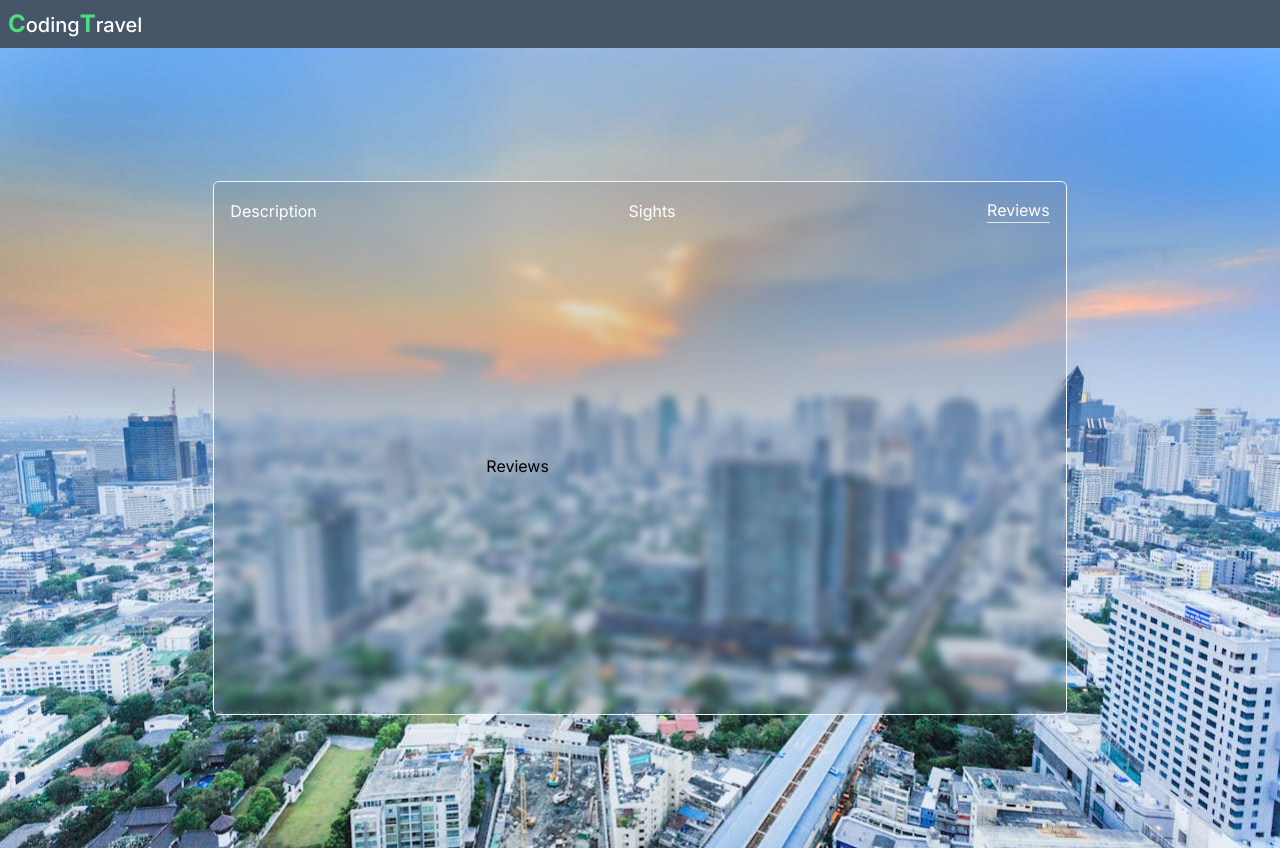
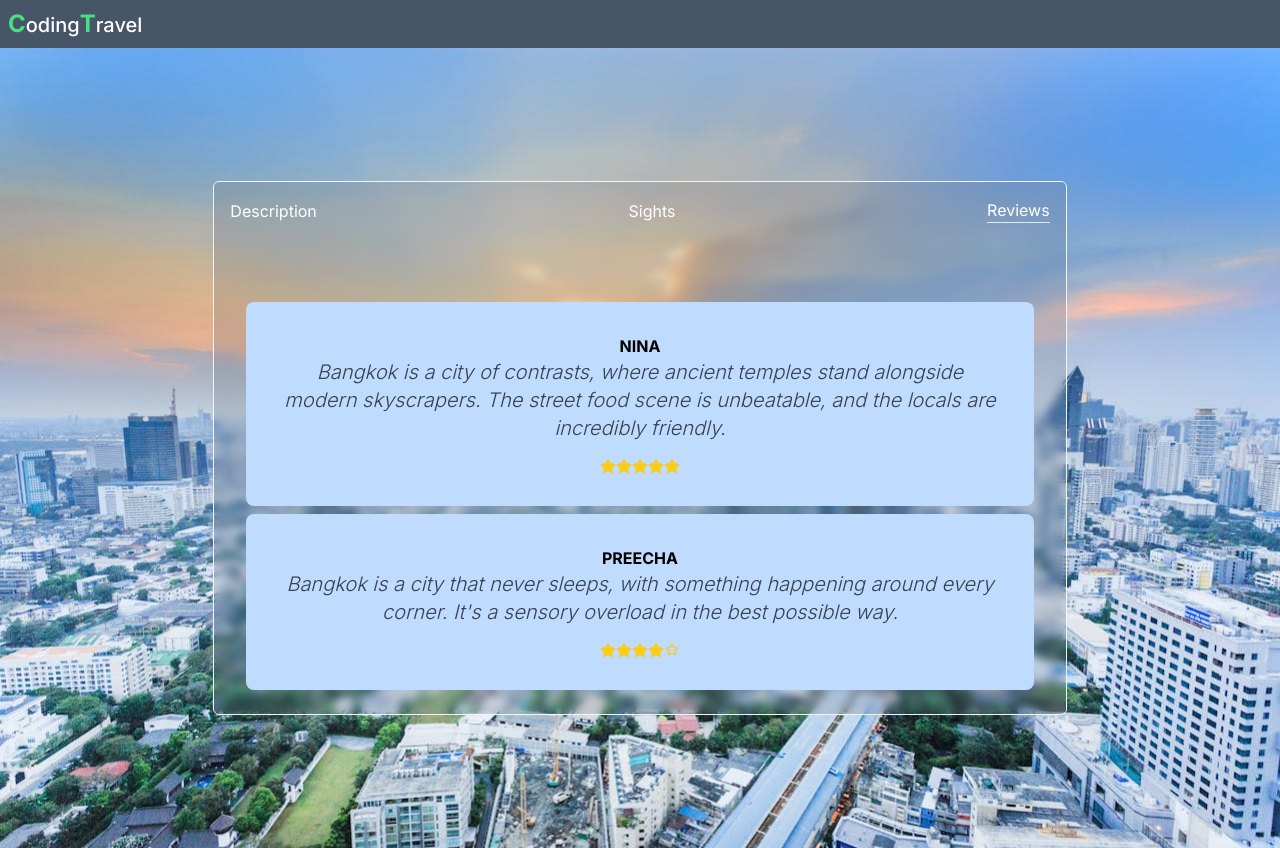
Before and after one commit to sz-adam/Travel-nextjs, a Next.js app: page /travel/Bangkok in a window 1280 px wide. Both pictures are taken after a click on the button "Reviews". Built offline with nearby package versions, Linux system fonts and the light colour scheme.

Commit message:
reviews style

```diff
--- a/components/Reviews.tsx
+++ b/components/Reviews.tsx
@@ -1,9 +1,29 @@
-import React from 'react'
+import { TravelItem } from "@/type/types";
+import React from "react";
+import Rating from "./Rating";
+interface Props {
+  newItem: TravelItem | undefined;
+}
+const Reviews = ({ newItem }: Props) => {
+  return (
+    <section className=" px-4 py-12 md:py-24 w-full z-50  overflow-scroll">
+      {newItem?.reviews.map((reviews) => (
+        <div key={reviews.id} className="max-w-screen-xl mx-auto m-2 ">
+          <div className="flex flex-col space-y-4 md:space-y-0 md:flex-row md:space-x-4 relative ">
+            <div className="bg-blue-200 rounded-lg p-8 text-center ">
+              <p className="font-bold uppercase">{reviews.name}</p>
+              <p className="text-xl font-light italic text-gray-700">
+                {reviews.description}
+              </p>
+              <div className="flex items-center justify-center space-x-2 mt-4">
+                <Rating rating={reviews.rating} />
+              </div>
+            </div>
+          </div>
+        </div>
+      ))}
+    </section>
+  );
+};
 
-const Reviews = () => {
-  return (
-    <div className='p-64'>Reviews</div>
-  )
-}
-
-export default Reviews
+export default Reviews;
```
